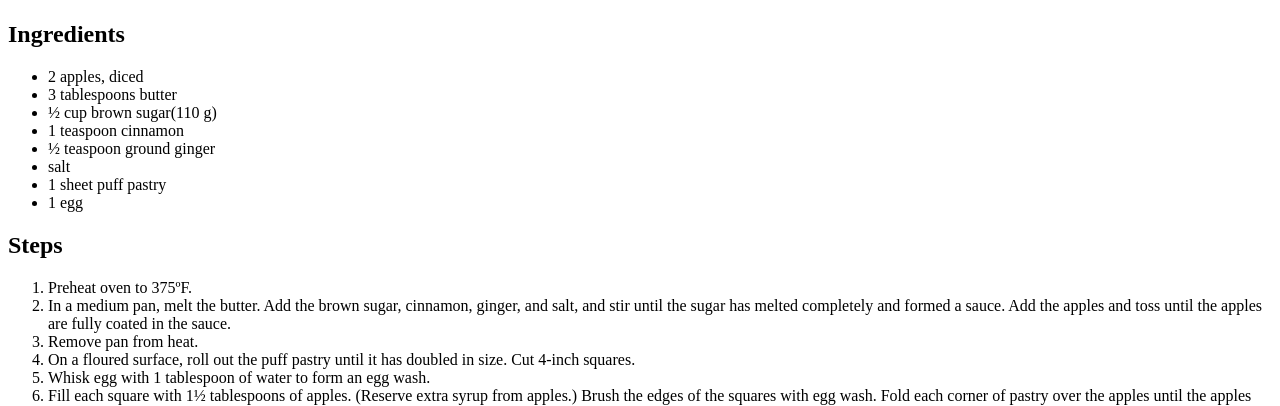
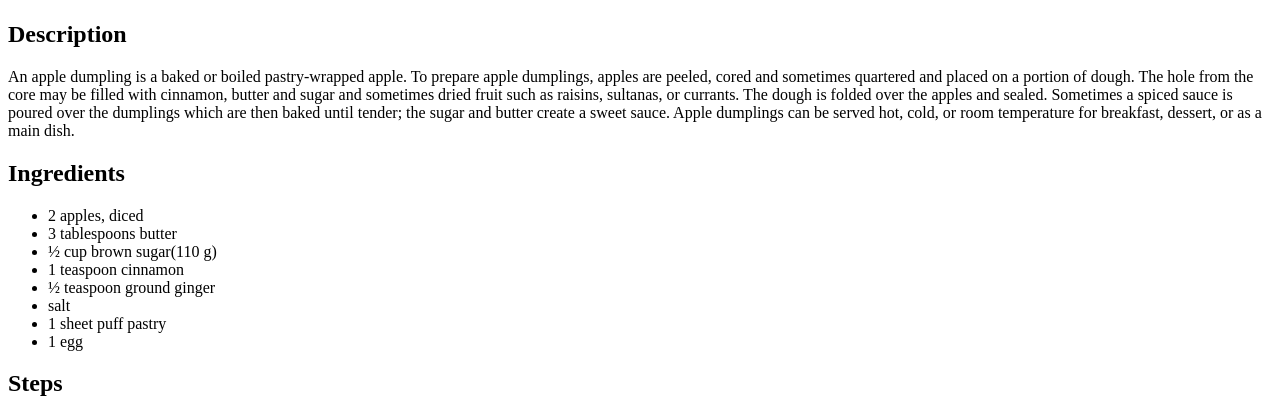
Before and after one commit to chivaraam/odin-recipes, a plain HTML site: page recipes/apple-dumplings.html in a window 1280 px wide. Shown: the part 383-789 px from the top of the page. Drawn offline with Linux system fonts and the light colour scheme.

Commit message:
add description

```diff
--- a/recipes/apple-dumplings.html
+++ b/recipes/apple-dumplings.html
@@ -9,6 +9,18 @@
 <body>
     <h1>Apple Dumplings</h1>
     <img src="https://hips.hearstapps.com/hmg-prod/images/apple-dumplings-horizontal-1529963650.jpg?crop=0.8890666666666666xw:1xh;center,top&resize=1200:*">
+    <h2>Description</h2>
+    <p>An apple dumpling is a baked or boiled pastry-wrapped apple.
+        To prepare apple dumplings, apples are peeled, cored and
+        sometimes quartered and placed on a portion of dough.
+        The hole from the core may be filled with cinnamon,
+        butter and sugar and sometimes dried fruit such as raisins,
+        sultanas, or currants. The dough is folded over the apples
+        and sealed. Sometimes a spiced sauce is poured over the
+        dumplings which are then baked until tender; the sugar
+        and butter create a sweet sauce. Apple dumplings can be
+        served hot, cold, or room temperature for breakfast, dessert,
+        or as a main dish.</p>
     <h2>Ingredients</h2>
     <ul>
         <li>2 apples, diced</li>
```
